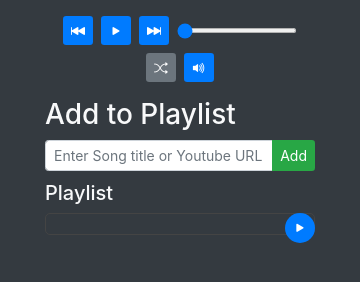
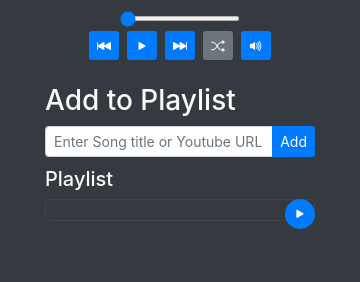
Before and after one commit to hotsly/Musify-Node-Py, an Electron app: page index.html in a window 360 px wide. Drawn offline with nearby package versions, Linux system fonts and the light colour scheme; no server answers.

Commit message:
Rearrange the controls and removed the MenuBar

```diff
--- a/index.html
+++ b/index.html
@@ -17,6 +17,9 @@
 
             <!-- Custom controls -->
             <div class="d-flex flex-column align-items-center justify-content-center">
+                <!-- Seek Bar -->
+                <input type="range" id="seek-bar" value="0" class="form-control-range mx-1 seekbar" style="width: 120px;">
+
                 <!-- Playback Controls -->
                 <div class="d-flex align-items-center justify-content-center mb-2">
                     <button id="prev" class="btn btn-primary btn-sm mx-1">
@@ -28,11 +31,6 @@
                     <button id="next" class="btn btn-primary btn-sm mx-1">
                         <i class="bi bi-skip-forward-fill"></i>
                     </button>
-                    <input type="range" id="seek-bar" value="0" class="form-control-range mx-1 seekbar" style="width: 120px;">
-                </div>
-
-                <!-- Shuffle and Volume Controls - Side by side -->
-                <div class="d-flex align-items-center justify-content-center">
                     <button id="shuffle-btn" class="btn btn-secondary btn-sm mx-1 shuffle-btn" title="Shuffle">
                         <i class="bi bi-shuffle"></i>
                     </button>
--- a/main.js
+++ b/main.js
@@ -11,6 +11,7 @@ function createWindow() {
         width: 360,
         height: 500,
         resizable: false,
+        autoHideMenuBar: true,
         webPreferences: {
             preload: path.join(__dirname, 'preload.js'),
             contextIsolation: true,
--- a/style.css
+++ b/style.css
@@ -70,6 +70,7 @@ h3 {
 #seek-bar {
   accent-color: #007bff; /* Custom color for the seek bar */
   height: 5px; /* Reduced height for the seek bar */
+  margin-bottom: 10px; /* Space between seek bar and playback controls */
 }
 
 /* Custom Scrollbar Styles for entire app */
@@ -105,7 +106,6 @@ html {
   border-radius: 5px; /* Slight rounding of corners */
   padding: 10px; /* Padding for inner spacing */
 }
-
 
 /* Hide scrollbar for WebKit browsers */
 .scrollable-playlist::-webkit-scrollbar {
@@ -181,3 +181,15 @@ html {
   position: relative; /* Establish a positioning context for the button */
   max-width: 300px; /* Optional: Set max-width if needed */
 }
+
+/* Custom Add Button Style */
+#add-playlist-btn {
+  background-color: #007bff; /* Blue background */
+  color: #fff; /* White text */
+  border: none; /* No border */
+  transition: background-color 0.3s; /* Smooth transition */
+}
+
+#add-playlist-btn:hover {
+  background-color: #0056b3; /* Darker blue on hover */
+}
```
